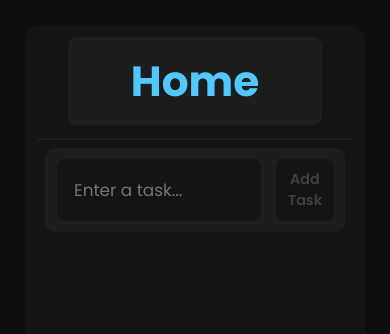
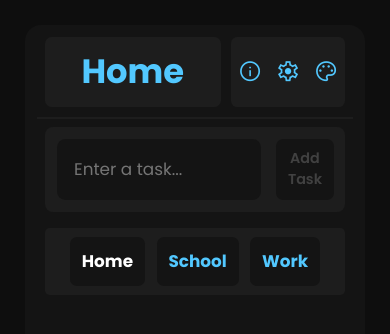
Before and after one commit to alexlp20/react-todolist, a React (Create React App) app: page / in a window 390 px wide. Shown: the top 334 px of the page. Built offline with nearby package versions, Linux system fonts and the light colour scheme.

Commit message:
Mobile design finished TODO: Add tabs for nav btns

```diff
--- a/src/App.jsx
+++ b/src/App.jsx
@@ -15,13 +15,16 @@ const appStyles = {
 }
 
 export var currentTab;
+export var tabsArray;
 function App() {
   const [current, setCurrent] = useState("Home");
+  const [tabs, setTabs] = useState(["Home", "School", "Work"]);
   currentTab = current;
+  tabsArray = tabs;
   return (
     <div className="App" style={appStyles}>
       <Nav function={(text) => {setCurrent(text)}} />
-      <Main />
+      <Main function={(text) => {setCurrent(text)}}/>
     </div>
   );
 }
--- a/src/CSS/components.css
+++ b/src/CSS/components.css
@@ -84,6 +84,9 @@ main{
 }
 
 /* TASK CONTAINER FILE */
+.createTaskContainer{
+    border-radius: 1.6em;
+}
 .createTaskContainer > input {
     width: 70%;
     height: 3vw;
@@ -94,6 +97,7 @@ main{
 .charCounter{
     width: 7%;
     height: 3vw;
+    font-size: 1vw;
     background-color: rgb(20, 20, 20);
     border-radius: 0.6em;
     display: flex;
@@ -122,6 +126,13 @@ main{
 .createTaskContainer{
     width: 65%;
     overflow: wrap;
+    border-radius: 0.5em;
+}
+.tabSelector{
+    display: none;
+}
+.mobileNav{
+    display: none
 }
 @media (orientation: portrait) {
     nav{
@@ -131,12 +142,18 @@ main{
         width: 100%;
         border-radius: 1em;
     }
-    .headerOfTaskSection{display: flex; justify-content: center; width: 100%;}
+    .headerOfTaskSection{
+        display: flex;
+        justify-content: space-between;
+        /* align-items: center; */
+        width: 100%;
+        padding-inline: 0.5em;
+    }
     .headerOfTaskSection > h2{
-        font-size: 5vh;
-        width: auto;
-        padding-inline: 1.5em;
+        font-size: 4vh;
+        width: 45vw;
         margin-bottom: 0.3em;
+        text-align: center;
     }
 
     .charCounter{
@@ -146,7 +163,7 @@ main{
         display: flex;
         align-items: center;
         justify-content: center;
-        margin-bottom: 5vh;
+
         width: 100%;
     }
     .createTaskContainer > input{
@@ -168,6 +185,7 @@ main{
         border-radius: 1vh;
         font-size: 2vh;
         padding-left: 2vh;
+        margin-top: 1em;
     }
     .task > h3 {
         max-width: 70%;
@@ -176,4 +194,37 @@ main{
     .taskIcon{
         font-size: 2.5vh;
     }
+    .tabSelector{
+        border-radius: 0.3em;
+        display: flex;
+        flex-direction: row;
+        justify-content: center;
+        align-items: center;
+        width: 100%;
+        height: 8vh;
+        background-color: var(--nav);
+        gap: 3vw;
+    }
+    .mobileTab{
+        color: var(--mainColor);
+        padding: 0.7em;
+        font-size: 2vh;
+        font-weight: bolder;
+        background-color: rgb(20, 20, 20);
+        border: none;
+        border-radius: 0.4em;
+    }
+    .mobileNav{
+        display: flex;
+        align-items: center;
+        justify-content: space-around;
+        width: 38%;
+        height: auto;
+        background-color: var(--nav);
+        margin-bottom: 1.2vh;
+        border-radius: 0.4em;
+    }
+    .icon {
+        font-size: 2.8vh;
+    }
 }
--- a/src/Components/Main.jsx
+++ b/src/Components/Main.jsx
@@ -18,6 +18,11 @@ function HeaderOfTaskSection(props){
             }}
             >{currentTab}
             </h2>
+            <div className="mobileNav">
+                <span className="material-symbols-outlined icon">info</span>
+                <span className="material-symbols-outlined icon">settings</span>
+                <span className="material-symbols-outlined icon">palette</span>
+            </div>
         </div>
     );
 }
@@ -62,6 +67,7 @@ function Main(props){
                 deleteTaskFunction={(task) => deleteTask(task)}
                 tasks={tasks}
                 currentTab={currentTab}
+                updateTab={(text) => {props.function(text);}}
             />
         </main>
     );
--- a/src/Components/Nav.jsx
+++ b/src/Components/Nav.jsx
@@ -1,6 +1,6 @@
 import "../CSS/components.css";
 import "../CSS/global.css";
-import { currentTab } from "../App";
+import { currentTab, tabsArray } from "../App";
 
 
 function NavTab(props){
@@ -13,15 +13,13 @@ function NavTab(props){
 function NavTabContainer(props){
     return (
     <div className="tabContainer">
-        <NavTab function={() => {props.updateTab("Home") }} current={currentTab} content="Home"/>
-        <NavTab function={() => {props.updateTab("School"); }} current={currentTab} content="School"/>
-        <NavTab function={() => {props.updateTab("Work"); }} current={currentTab} content="Work"/>
+        {props.tabs.map((tab) => { return <NavTab content={tab} function={() => {props.updateTab(tab)}} current={currentTab} />})}
     </div>);
 }
 function Nav(props){
     return (
         <nav>
-            <NavTabContainer updateTab={(text) => {props.function(text)}} />
+            <NavTabContainer tabs={tabsArray} updateTab={(text) => {props.function(text)}} />
             <div className="miscButtons" style={{
                     color: "var(--second)",
                     borderTop: "solid 2px var(--underline)",
--- a/src/Components/TaskContainer.jsx
+++ b/src/Components/TaskContainer.jsx
@@ -1,3 +1,4 @@
+import { tabsArray } from "../App";
 import Task from "./Task";
 function TaskContainer(props){
     return (
@@ -28,7 +29,10 @@ function TaskContainer(props){
                         fontWeight: "600",
                     }}>Add Task</button>
                 </div>
-                {props.tasks.map((task) => {if(task.tab === props.currentTab) {return <Task title={task.content} deleteFunction={() => {props.deleteTaskFunction(task)}}/>}})}
+                <nav className="tabSelector">
+                    {tabsArray.map((tab) => {return(<button onClick={() => {props.updateTab(tab)}}className="mobileTab" style={{color: (props.currentTab === tab) ? "white" : "var(--mainColor)"}}>{tab}</button>)})}
+                </nav>
+                <div className="tasks"> {props.tasks.map((task) => {if(task.tab === props.currentTab) {return <Task title={task.content} deleteFunction={() => {props.deleteTaskFunction(task)}}/>}})}</div>
             </div>
         </div>
     );
```
